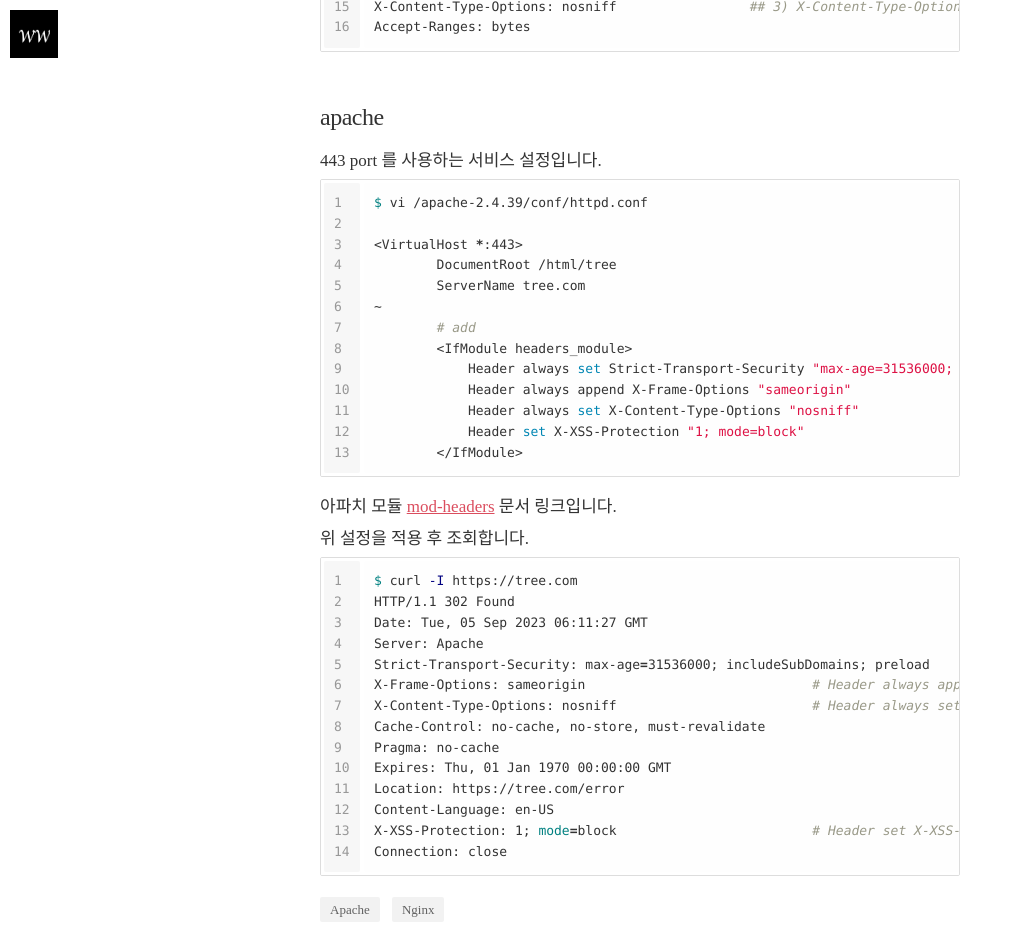
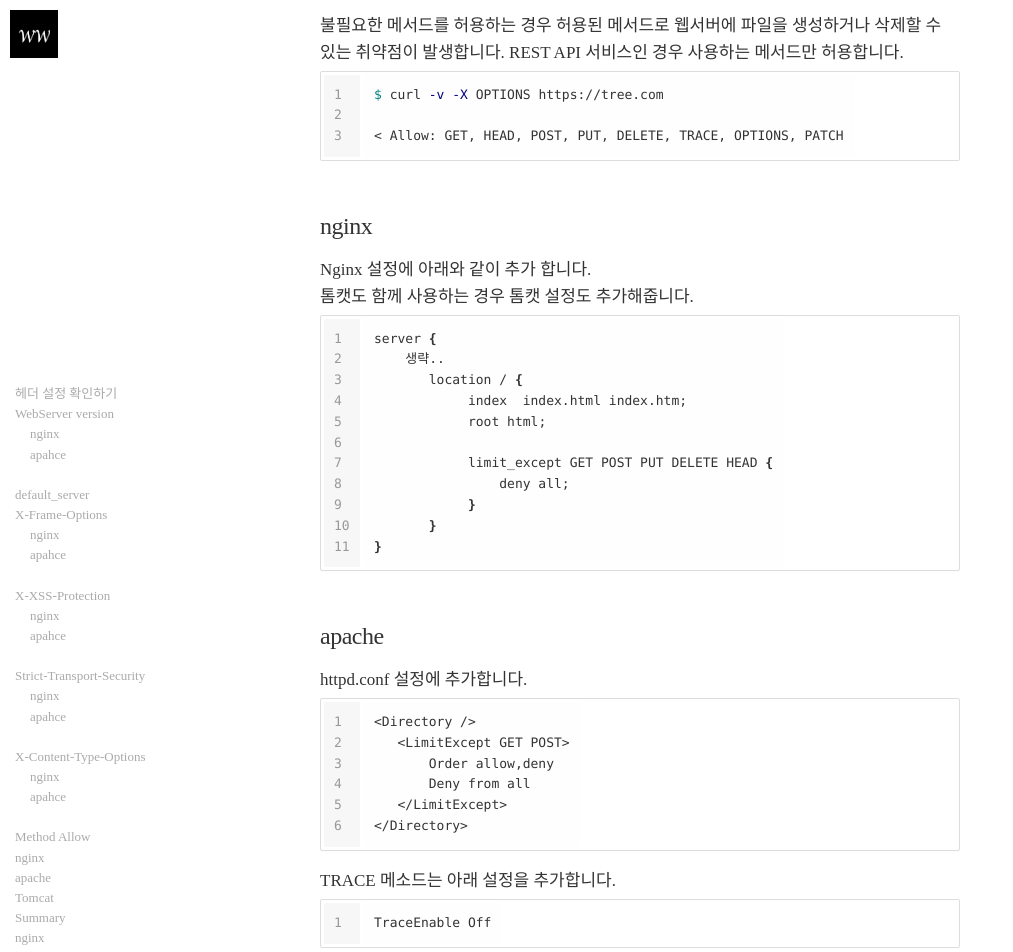
Before and after one commit to didalgus/didalgus.github.io, a Jekyll site: the page built from _posts/2023-09-05-Apache-Nginx-Security.markdown, in a window 1280 px wide and 1400 px high, scrolled down 5031 px. Shown: the top 952 px of the window, without its empty margins (0-1013 px from the left). Built offline with Jekyll 4.4.1, drawn with Linux system fonts in a browser that asks for light colours; nearby versions of some CDN libraries; some web fonts are replaced; the table of contents is made by our own code; some of the changed text lies outside the part shown.

Commit message:
modify post

````diff
--- a/_posts/2023-09-05-Apache-Nginx-Security.markdown
+++ b/_posts/2023-09-05-Apache-Nginx-Security.markdown
@@ -72,16 +72,46 @@
 
 ### nginx
 ```bash
-server_tokens off;
+server {
+  server_tokens off;
+}
 ```
 
 ### apahce
 
 ```bash
 ServerTokens Prod
+ServerSignature Off
 ```
 
+## default_server
 
+여러개의 서비스(vhost)를 설정한 경우 VIP, PublicIP 로 접근했을때 제어가 필요합니다.
+
+![](/assets/article_images/2023-09-05-Apache-Nginx-Security/securityheaders_03.png)
+
+nginx 기본 페이지가 나오면 안되는 경우에는 대표 서비스로 이동하도록 설정해주세요.
+```bash
+server {
+  listen       80 default_server;   #
+  server_name  localhost;
+
+  server_tokens off;
+
+  location / {
+          rewrite ^ https://tree.com$request_uri? permanent;
+  }
+
+  # redirect server error pages to the static page /50x.html
+  #
+  error_page   500 502 503 504  /50x.html;
+  location = /50x.html {
+          root   html;
+  }
+}
+```
+
+* default_server : 이 가상의 호스트가 다른 가상의 호스트들의 listen statement와 매치되지 않는 모든 요청에 응답
 
 
 ## X-Frame-Options
@@ -159,6 +189,74 @@
 Header always set X-Content-Type-Options "nosniff"
 ```
 
+
+## Method Allow
+
+불필요한 메서드를 허용하는 경우 허용된 메서드로 웹서버에 파일을 생성하거나 삭제할 수 있는 취약점이 발생합니다.
+REST API 서비스인 경우 사용하는 메서드만 허용합니다.
+
+```bash
+$ curl -v -X OPTIONS https://tree.com
+
+< Allow: GET, HEAD, POST, PUT, DELETE, TRACE, OPTIONS, PATCH
+```
+
+
+## nginx
+
+Nginx 설정에 아래와 같이 추가 합니다.
+톰캣도 함께 사용하는 경우 톰캣 설정도 추가해줍니다.
+
+```bash
+server {
+    생략..
+       location / {
+            index  index.html index.htm;
+            root html;
+
+            limit_except GET POST PUT DELETE HEAD {
+                deny all;
+            }
+       }
+}
+```
+
+## apache
+
+httpd.conf 설정에 추가합니다.
+``` bash
+<Directory />
+   <LimitExcept GET POST>
+       Order allow,deny
+       Deny from all
+   </LimitExcept>
+</Directory>
+```
+
+TRACE 메소드는 아래 설정을 추가합니다.
+``` bash
+TraceEnable Off
+```
+
+## Tomcat
+
+web.xml 파일 내 `<web-app>` 하위에 설정을 추가합니다.
+
+```xml
+<security-constraint>
+    <display-name>Forbidden</display-name>
+    <web-resource-collection>
+        <web-resource-name>Protected Context</web-resource-name>
+        <url-pattern>/*</url-pattern>
+        <http-method>TRACE</http-method>
+        <http-method>OPTIONS</http-method>
+    </web-resource-collection>
+    <auth-constraint>
+        <role-name></role-name>
+    </auth-constraint>
+</security-constraint>
+```
+
 ## Summary
 
 ## nginx
@@ -217,6 +315,9 @@
 ```bash
 $ vi /apache-2.4.39/conf/httpd.conf
 
+ServerTokens Prod
+ServerSignature Off
+
 <VirtualHost *:443>
         DocumentRoot /html/tree
         ServerName tree.com
````
Also changed, not shown: assets/article_images/2023-09-05-Apache-Nginx-Security/securityheaders_03.png (added).
